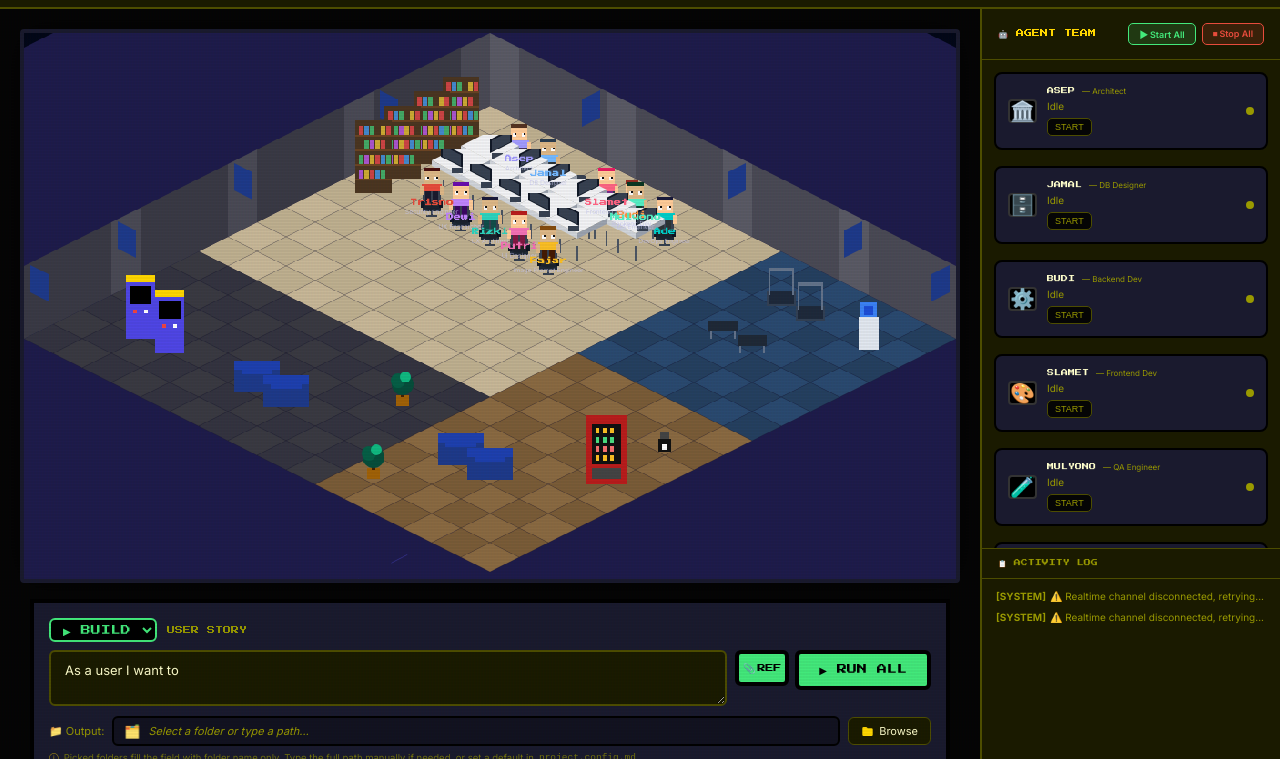
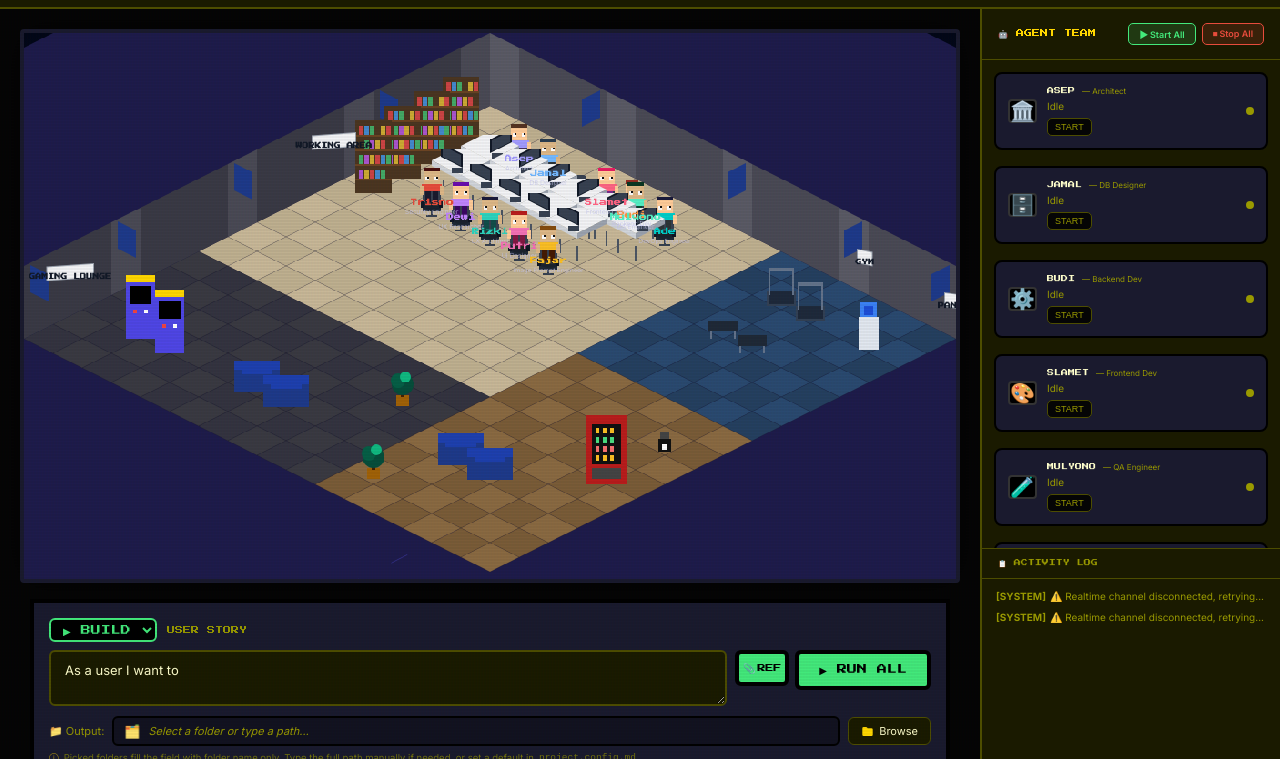
Before and after one commit to diopratama/animated-ai-agents, a website: page index.html in a window 1280 px wide. Shown: the part 41-800 px from the top of the page. Drawn offline with Linux system fonts and the light colour scheme; no server answers.

Commit message:
update scroll issue

```diff
--- a/css/isometric-ui.css
+++ b/css/isometric-ui.css
@@ -18,7 +18,7 @@
 /* CRT Scanline Effect Overlay */
 .canvas-wrap {
     position: relative;
-    overflow: hidden;
+    overflow-y: auto;
 }
 
 .canvas-wrap::after {
--- a/css/settings.css
+++ b/css/settings.css
@@ -1,10 +1,11 @@
-/* ── Settings Panel ── */
 .settings-panel {
     display: none;
+    flex: 1;
+    overflow-y: auto;
     width: 100%;
     max-width: 920px;
-    margin: 20px auto 0;
-    padding: 0 20px 20px;
+    margin: 0 auto;
+    padding: 20px;
 }
 
 .settings-panel.visible {
--- a/js/engine.js
+++ b/js/engine.js
@@ -34,10 +34,10 @@ function cartToIso(col, row) {
 // ─── Tilemap ───
 
 const ROOM_DEFS = [
-    { col: 0, row: 0, w: 10, h: 10, floor: TL.BEIGE }, // Main Office
-    { col: 10, row: 0, w: 6, h: 7, floor: TL.BLUE },   // Gym
-    { col: 10, row: 7, w: 6, h: 9, floor: TL.WOOD },   // Pantry/Cafe
-    { col: 0, row: 10, w: 10, h: 6, floor: TL.CORR },  // Gaming/Lounge
+    { col: 0, row: 0, w: 10, h: 10, floor: TL.BEIGE, name: 'WORKING AREA', wallSide: 'NW', wallIdx: 4 },
+    { col: 10, row: 0, w: 6, h: 7, floor: TL.BLUE, name: 'GYM', wallSide: 'NE', wallIdx: 12 },
+    { col: 10, row: 7, w: 6, h: 9, floor: TL.WOOD, name: 'PANTRY', wallSide: 'NE', wallIdx: 15 },
+    { col: 0, row: 10, w: 10, h: 6, floor: TL.CORR, name: 'GAMING LOUNGE', wallSide: 'NW', wallIdx: 13 },
 ];
 
 function createTilemap() {
@@ -788,6 +788,80 @@ function drawNameLabel(ctx, agent) {
     ctx.textAlign = 'left';
 }
 
+function drawRoomLabels(ctx) {
+    ROOM_DEFS.forEach(r => {
+        if (!r.wallSide) return;
+
+        const iso = r.wallSide === 'NW' ? cartToIso(0, r.wallIdx) : cartToIso(r.wallIdx, 0);
+        const wallH = 80;
+        const signH = 14;
+        const signW = 40;
+        const groundY = iso.y + ISO_TILE_H / 2;
+        const signBaseY = groundY - 50; // Height on wall
+
+        ctx.save();
+
+        // Isometric wall vectors:
+        // NW wall (Left) goes along (-32, -16) from the bottom-left point
+        // NE wall (Right) goes along (32, -16) from the bottom-right point
+
+        ctx.font = 'bold 7px "Press Start 2P"';
+        const tw = ctx.measureText(r.name).width;
+        const bw = tw + 10;
+        const bh = 14;
+
+        if (r.wallSide === 'NW') {
+            const x = iso.x - 20, y = signBaseY;
+            // Frame
+            ctx.fillStyle = '#9ca3af';
+            ctx.beginPath();
+            ctx.moveTo(x + 1, y - 1);
+            ctx.lineTo(x - bw / 2 - 1, y + bh / 4 - 1);
+            ctx.lineTo(x - bw / 2 - 1, y + bh + bh / 4 + 1);
+            ctx.lineTo(x + 1, y + bh + 1);
+            ctx.closePath(); ctx.fill();
+
+            // Plate
+            ctx.fillStyle = '#f3f4f6';
+            ctx.beginPath();
+            ctx.moveTo(x, y);
+            ctx.lineTo(x - bw / 2, y + bh / 4);
+            ctx.lineTo(x - bw / 2, y + bh + bh / 4);
+            ctx.lineTo(x, y + bh);
+            ctx.closePath(); ctx.fill();
+
+            ctx.fillStyle = '#111827';
+            ctx.textAlign = 'center';
+            ctx.fillText(r.name, x - bw / 4, y + bh / 2 + 3);
+        } else {
+            const x = iso.x + 20, y = signBaseY;
+            // Frame
+            ctx.fillStyle = '#9ca3af';
+            ctx.beginPath();
+            ctx.moveTo(x - 1, y - 1);
+            ctx.lineTo(x + bw / 2 + 1, y + bh / 4 - 1);
+            ctx.lineTo(x + bw / 2 + 1, y + bh + bh / 4 + 1);
+            ctx.lineTo(x - 1, y + bh + 1);
+            ctx.closePath(); ctx.fill();
+
+            // Plate
+            ctx.fillStyle = '#f3f4f6';
+            ctx.beginPath();
+            ctx.moveTo(x, y);
+            ctx.lineTo(x + bw / 2, y + bh / 4);
+            ctx.lineTo(x + bw / 2, y + bh + bh / 4);
+            ctx.lineTo(x, y + bh);
+            ctx.closePath(); ctx.fill();
+
+            ctx.fillStyle = '#111827';
+            ctx.textAlign = 'center';
+            ctx.fillText(r.name, x + bw / 4, y + bh / 2 + 3);
+        }
+
+        ctx.restore();
+    });
+}
+
 // ─── Rendering ───
 
 function getCharSprite(ch) {
@@ -985,6 +1059,7 @@ function draw() {
     }
 
     if (pipelineRunning) drawConnections();
+    drawRoomLabels(ctx);
     drawParticles();
     for (const ch of AGENTS) drawNameLabel(ctx, ch);
     for (const ch of AGENTS) { if (ch.bubble) drawBubble(ctx, ch); }
```
